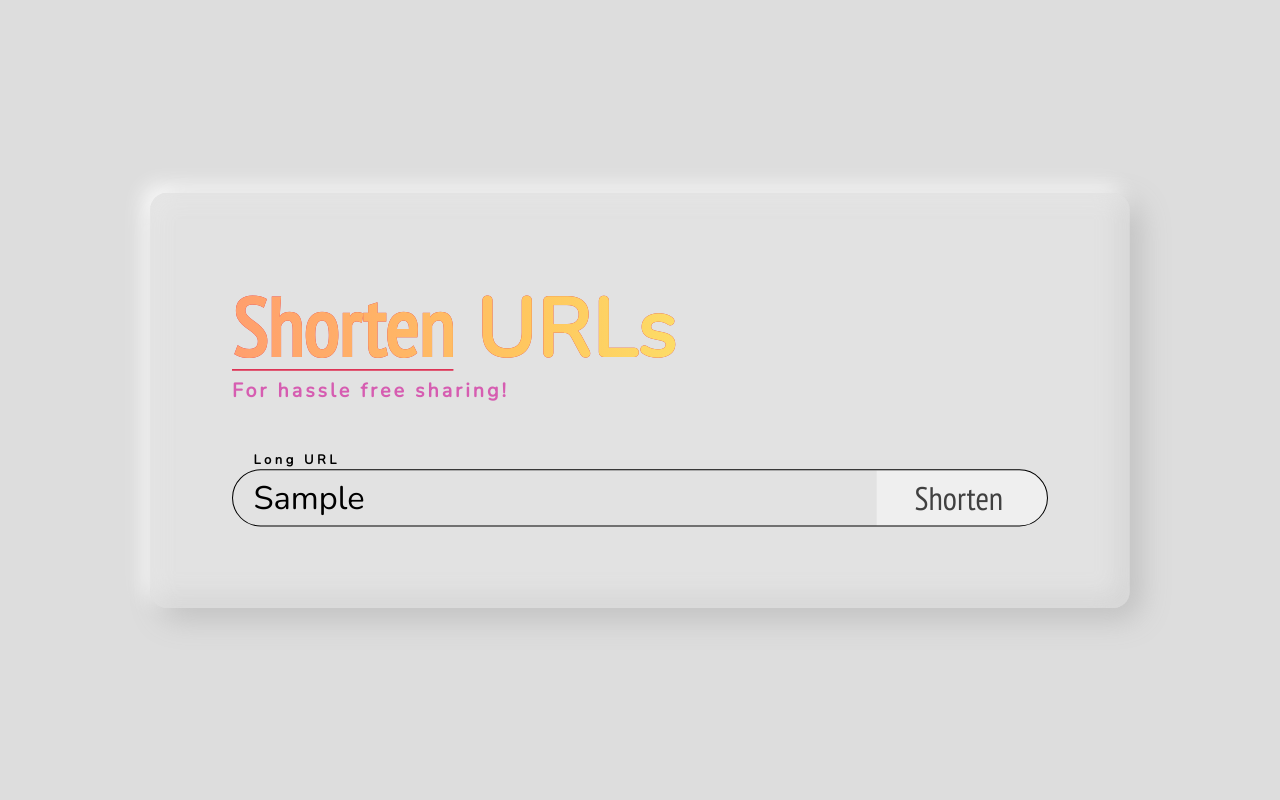
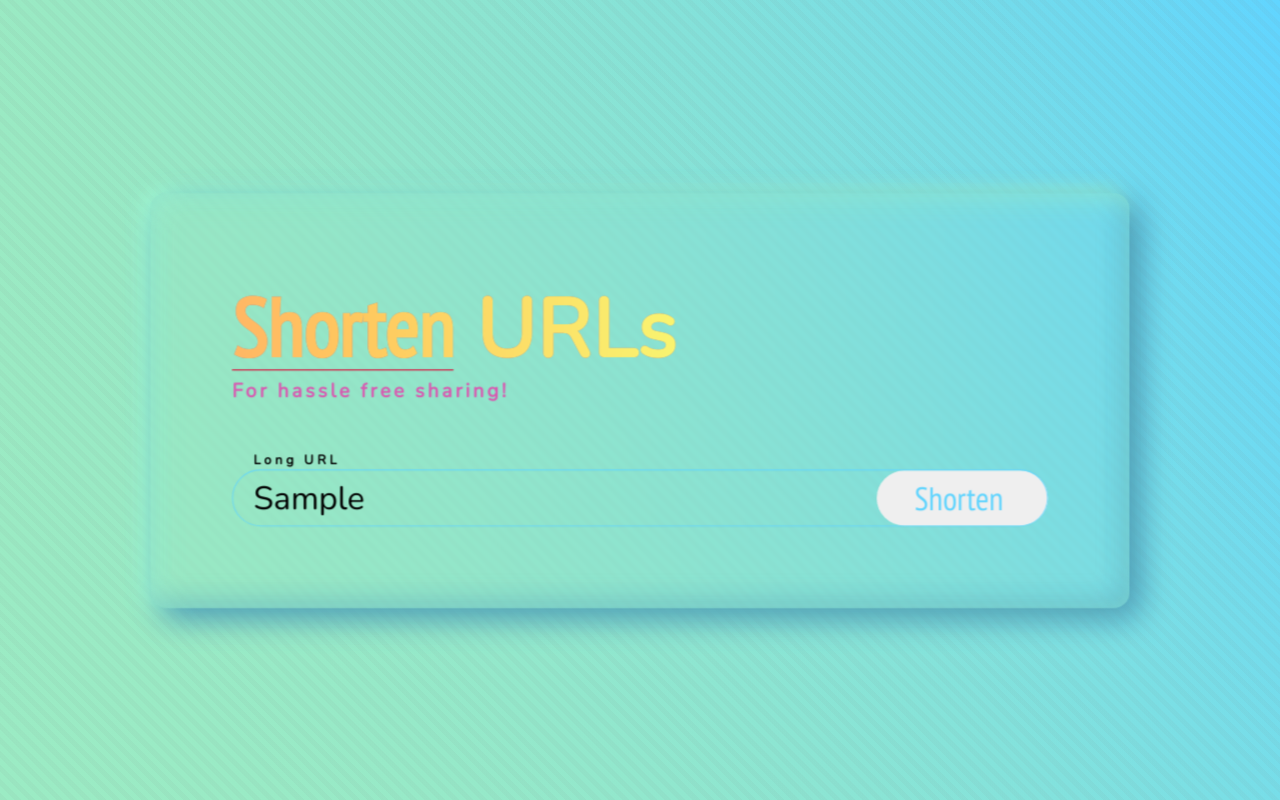
Before and after one commit to the-distortion/url-shortener, a website: page public/index.html in a window 1280 px wide. Both pictures are taken after typing "Sample" into the empty fields and a click on the button "Shorten". Drawn offline with nearby package versions, Linux system fonts and the light colour scheme; no server answers.

Commit message:
UI Improvements

```diff
--- a/public/script.js
+++ b/public/script.js
@@ -1,6 +1,8 @@
 const input = document.querySelector("#longUrl")
 const button = document.querySelector("button")
 const form = document.querySelector("form")
+const after = document.querySelector(".after")
+const h1span = document.querySelector("h1 span")
 
 const handleSubmit = async e => {
     e.preventDefault()
@@ -24,16 +26,16 @@ const handleSubmit = async e => {
 form.addEventListener("submit", handleSubmit)
 
 input.addEventListener('focus', () => {
-    document.querySelector(".after").style.width = document.querySelector("h1 span").offsetWidth + "px"
+    after.style.width = h1span.offsetWidth + "px"
 })
 input.addEventListener('focusout', () => {
-    document.querySelector(".after").style.width = "100%"
+    after.style.width = "100%"
 })
 button.addEventListener('focus', () => {
-    document.querySelector(".after").style.width = document.querySelector("h1 span").offsetWidth + "px"
+    after.style.width = h1span.offsetWidth + "px"
 })
 button.addEventListener('focusout', () => {
-    document.querySelector(".after").style.width = "100%"
+    after.style.width = "100%"
 })
 
 // const sectionStyle = e => {
--- a/public/style.css
+++ b/public/style.css
@@ -9,6 +9,10 @@
             #ff9671,
             #ffc75f,
             #f9f871);
+    --shadow-low-op: #4a98b599;
+    --shadow-high-op: #a7fed599;
+    --shadow-low: #4a98b5;
+    --shadow-high: #a7fed5;
 }
 
 *,
@@ -21,6 +25,13 @@
 
 body {
     background-color: #ddd;
+    background-image:
+        repeating-linear-gradient(45deg,
+            rgba(129, 129, 129, 0.06) 0px, rgba(129, 129, 129, 0.06) 5px,
+            transparent 5px, transparent 10px),
+        linear-gradient(45deg, rgb(155, 235, 196), transparent),
+        linear-gradient(90deg, rgb(152, 231, 193), transparent),
+        linear-gradient(90deg, rgb(97, 213, 255), rgb(97, 213, 255));
     display: grid;
     height: 100vh;
     place-items: center;
@@ -35,27 +46,30 @@ section {
     border-radius: 1rem;
     background-color: transparent;
     box-shadow:
-        5px 5px 20px #bebebe,
-        -5px -5px 20px #ffffff,
-        inset 5px 5px 20px #bebebe,
-        inset -5px -5px 20px #ffffff;
+        5px 5px 20px var(--shadow-low),
+        -5px -1px 20px var(--shadow-high),
+        inset 5px 5px 20px var(--shadow-low-op),
+        inset -5px -5px 20px var(--shadow-high-op);
     transition:
         box-shadow 0.5s ease-in-out,
         background-color 1s 0.2s ease-in-out,
+        backdrop-filter 0.45s ease-in-out,
         transform 0.45s ease-in-out;
+    backdrop-filter: blur(0);
     /* cubic-bezier(.68, .04, .5, 1.68); */
 }
 
 section:focus,
 section:focus-within,
 section:hover {
-    background-color: #fff2;
+    /* background-color: #fff2; */
     box-shadow:
-        10px 10px 30px #bebebe,
-        -7px -7px 20px #ffffff,
-        inset 5px 5px 25px #fff6,
-        inset -5px -5px 25px #bebebe99;
+        10px 10px 30px var(--shadow-low),
+        -7px -2px 20px var(--shadow-high),
+        inset 5px 5px 25px var(--shadow-high-op),
+        inset -5px -5px 25px var(--shadow-low-op);
     transform: scale(1.02);
+    backdrop-filter: blur(2px);
 }
 
 h1 span {
@@ -84,8 +98,8 @@ h1 {
     background-size: 400%;
     background-clip: text;
     -webkit-background-clip: text;
-    animation: gradMove 15s infinite alternate;
-    filter: drop-shadow(0 0 0.5px crimson);
+    animation: gradMove 10s infinite alternate;
+    filter: drop-shadow(0 0 0.5px rgba(220, 20, 60, 0.5));
 }
 
 .after {
@@ -117,7 +131,7 @@ form div {
     padding: .5rem 1.25rem;
     padding-right: 10.51rem;
     font-size: 1rem;
-    border: 0.1rem solid black;
+    border: 0.1rem solid rgba(97, 213, 255, 0.75);
     border-radius: 5rem;
     z-index: 2;
     pointer-events: none;
@@ -168,11 +182,12 @@ button {
     right: 0rem;
     appearance: none;
     outline: none;
-    border-radius: 0 10rem 10rem 0;
+    border-radius: 10rem;
+    /* 10rem 0; */
     border: none;
     font-size: 2rem;
     font-family: 'PT Sans Narrow', sans-serif;
-    color: #000b;
+    color: rgb(97, 213, 255);
     height: 3.4rem;
     width: 10.5rem;
     transition: background-color 0.1s ease-in-out;
```
